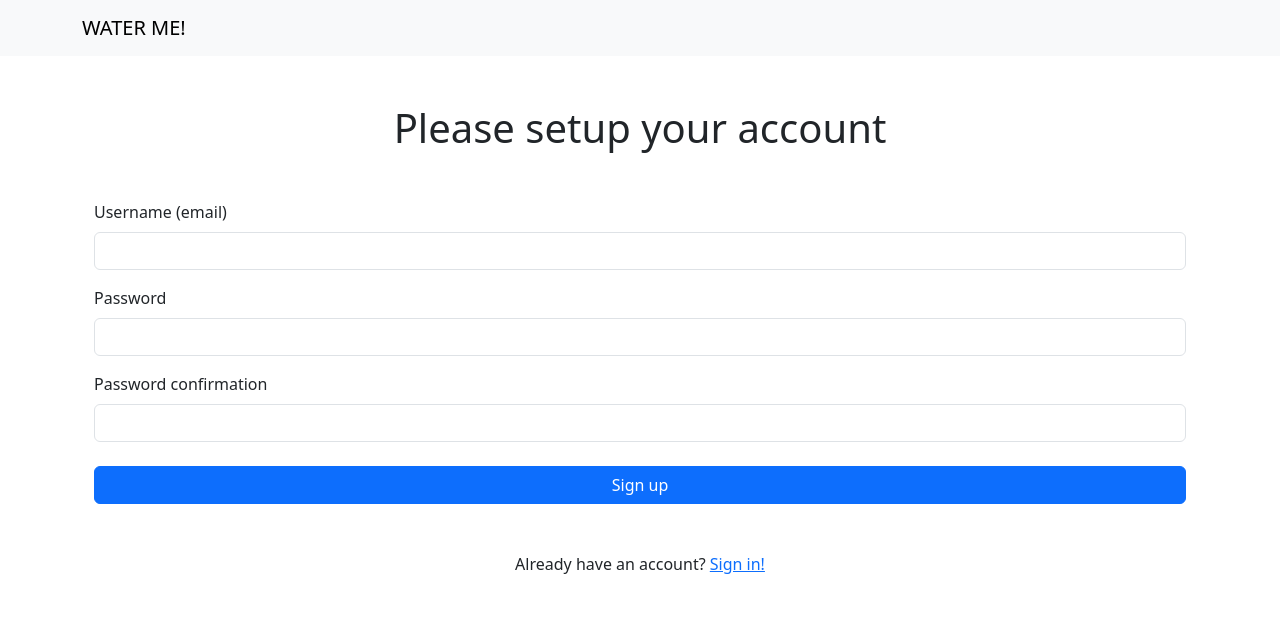
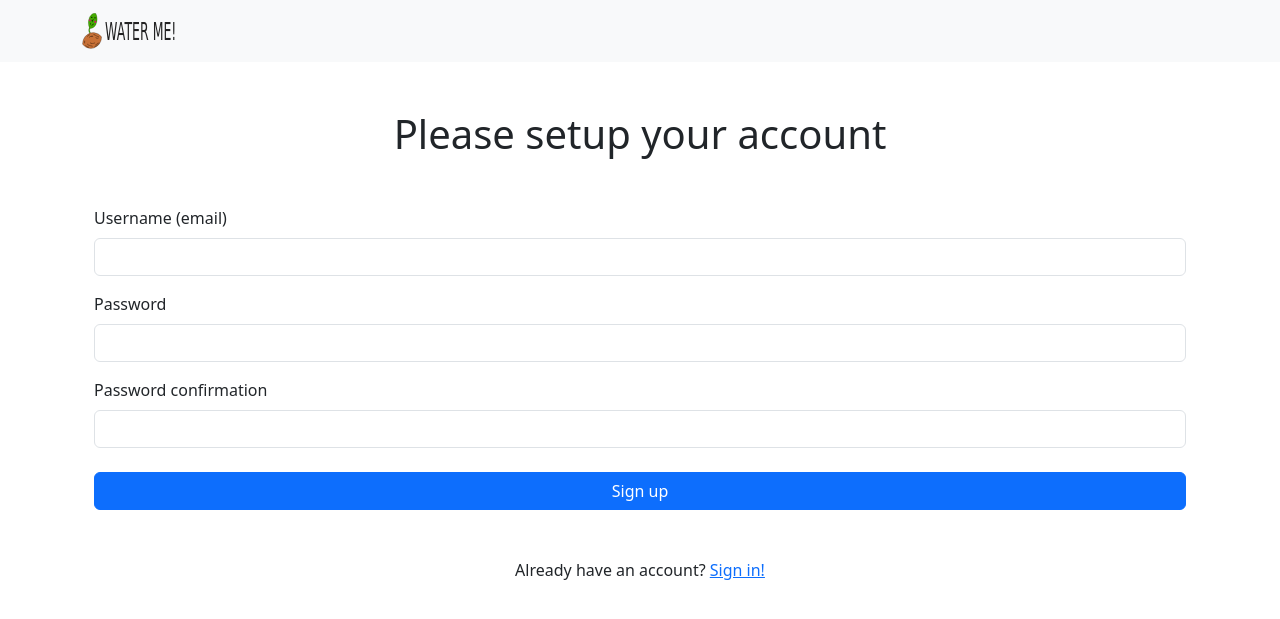
Before and after one commit to santiago-dev96/water-me, a Python web app: template templates/sign_up.html in a window 1280 px wide. Shown: the top 619 px of the page. Run offline with Jinja, Linux system fonts and the light colour scheme; the template is opened without the code that fills it, so the values that code supplies are empty.

Commit message:
Added a logo at last

```diff
--- a/templates/layout.html
+++ b/templates/layout.html
@@ -7,6 +7,12 @@
     <!-- Common tags -->
     <meta charset="utf-8">
     <meta name="viewport" content="initial-scale=1, width=device-width">
+
+    <!-- Favicon -->
+    <link rel="apple-touch-icon" sizes="180x180" href="{{ url_for('static', filename='apple-touch-icon.png') }}">
+    <link rel="icon" type="image/png" sizes="32x32" href="{{ url_for('static', filename='favicon-32x32.png') }}">
+    <link rel="icon" type="image/png" sizes="16x16" href="{{ url_for('static', filename='favicon-16x16.png') }}">
+    <link rel="manifest" href="{{ url_for('static', filename='site.webmanifest') }}">
 
     <!-- Bootstrap 5.3.8 CSS -->
     <link rel="stylesheet" href="{{ url_for('static', filename='bootstrap.min.css') }}" type="text/css">
@@ -23,7 +29,9 @@
     <nav class="navbar navbar-expand-lg sticky-top bg-light" data-bs-theme="light">
       <div class="container">
 
-        <a class="navbar-brand" href="{{ url_for('index') }}">WATER ME!</a>
+        <a class="navbar-brand" href="{{ url_for('index') }}">
+          <img height="36" class="image-fluid" src="{{ url_for('static', filename='water_me_logo_for_nav.svg') }}" alt="Water me! The name of the app">
+        </a>
 
         {% if 'user_id' in session %}
 
```
Also changed, not shown: static/android-chrome-192x192.png (added), static/android-chrome-512x512.png (added), static/apple-touch-icon.png (added), static/favicon-16x16.png (added), static/favicon-32x32.png (added), static/favicon.ico (added), static/site.webmanifest (added), static/water_me_logo.svg (added), static/water_me_logo_for_nav.svg (added).
